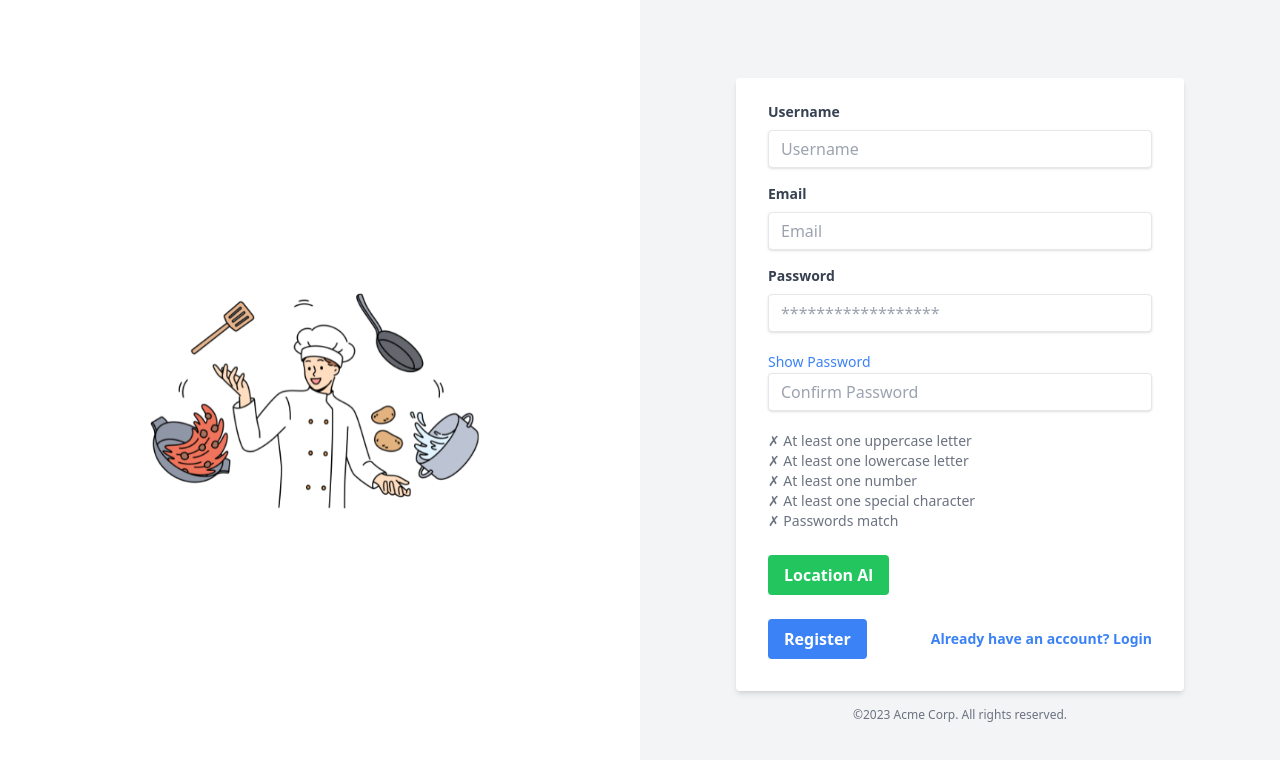
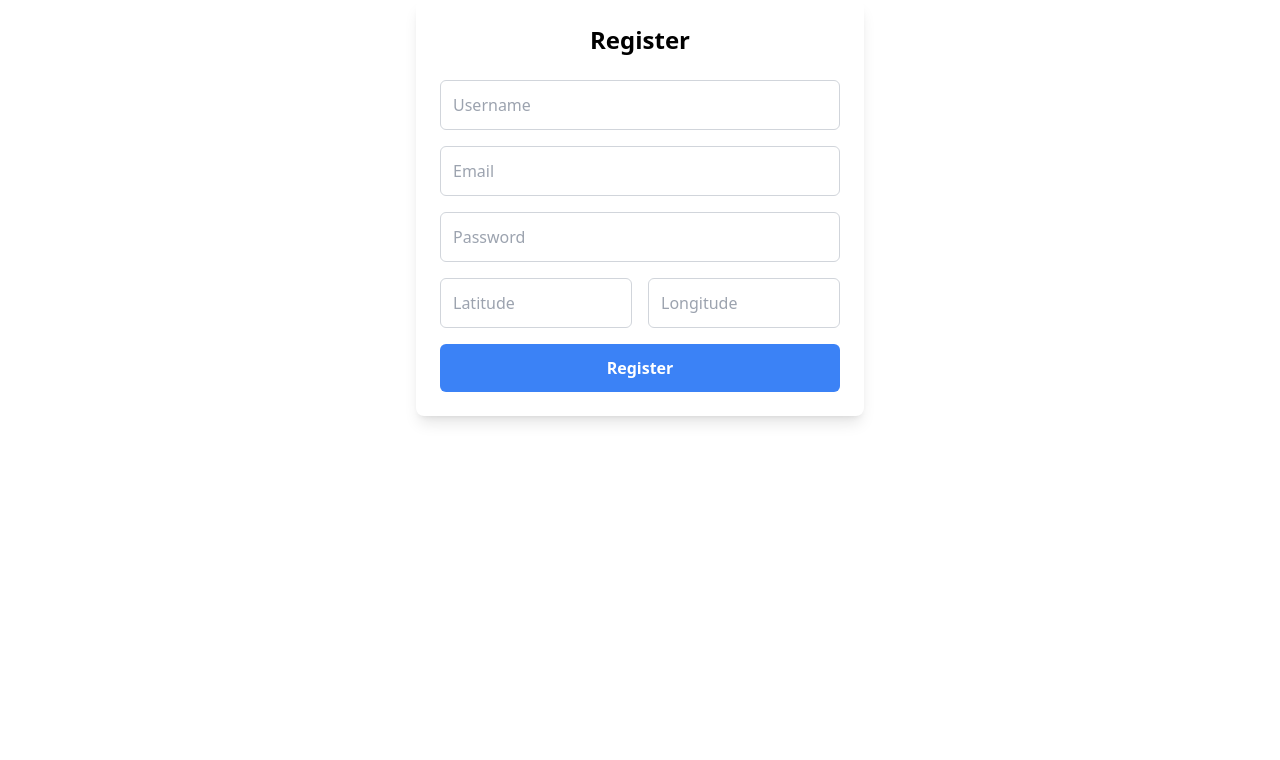
Before and after one commit to nurayarisoy/home-cooking, a Next.js app: page /register in a window 1280 px wide. Shown: the top 760 px of the page. Built offline with nearby package versions, Linux system fonts and the light colour scheme.

Commit message:
packed added

```diff
--- a/package.json
+++ b/package.json
@@ -11,7 +11,10 @@
   "dependencies": {
     "@headlessui/react": "^2.1.1",
     "@heroicons/react": "^2.1.4",
+    "@react-google-maps/api": "^2.20.3",
+    "axios": "^1.7.7",
     "bootstrap": "^5.3.3",
+    "firebase": "^11.0.2",
     "leaflet": "^1.9.4",
     "mongodb": "^6.8.0",
     "mongoose": "^8.5.1",
--- a/src/pages/lib/db.js
+++ /dev/null
@@ -1,20 +0,0 @@
-// src/lib/db.js
-
-const sqlite3 = require('sqlite3').verbose();
-
-let db;
-
-export default function dbConnect() {
-  return new Promise((resolve, reject) => {
-    if (db) {
-      return resolve(db);
-    }
-
-    db = new sqlite3.Database('./database.db', (err) => {
-      if (err) {
-        return reject(err);
-      }
-      resolve(db);
-    });
-  });
-}
--- a/src/pages/register.js
+++ b/src/pages/register.js
@@ -1,283 +1,89 @@
-import { useState } from "react";
-import Head from "next/head";
-import Link from "next/link";
+import { useState } from 'react';
+import axios from 'axios';
 
-export default function Register() {
-  const [username, setUsername] = useState("");
-  const [email, setEmail] = useState("");
-  const [password, setPassword] = useState("");
-  const [confirmPassword, setConfirmPassword] = useState("");
-  const [latitude, setLatitude] = useState("");
-  const [longitude, setLongitude] = useState("");
-
-  const [error, setError] = useState("");
-
-  const [validations, setValidations] = useState({
-    minLength: false,
-    hasUpperCase: false,
-    hasLowerCase: false,
-    hasNumber: false,
-    hasSpecialChar: false,
-    passwordsMatch: false,
-  });
-  const [showPassword, setShowPassword] = useState(false)
-  const handlePasswordChange = (e) => {
-    const value = e.target.value;
-    setPassword(value);
-
-    const updatedValidations = {
-      minLength: value.length >= 8,
-      hasUpperCase: /[A-Z]/.test(value),
-      hasLowerCase: /[a-z]/.test(value),
-      hasNumber: /[0-9]/.test(value),
-      hasSpecialChar: /[!@#$%^&*(),.?":{}|<>]/.test(value),
-      passwordsMatch: value === confirmPassword,
-    };
-
-    setValidations(updatedValidations);
-  };
-
-  const handleConfirmPasswordChange = (e) => {
-    const value = e.target.value;
-    setConfirmPassword(value);
-
-    setValidations((prevValidations) => ({
-      ...prevValidations,
-      passwordsMatch: value === password,
-    }));
-  };
-
-  const handleLocationClick = () => {
-    if (navigator.geolocation) {
-      navigator.geolocation.getCurrentPosition(
-        (position) => {
-          setLatitude(position.coords.latitude);
-          setLongitude(position.coords.longitude);
-        },
-        (error) => {
-          setError("Konum alınamadı. Lütfen tarayıcı ayarlarını kontrol edin.");
-          console.error("Location error: ", error);
-        }
-      );
-    } else {
-      console.error("Geolocation is not supported by this browser.");
-    }
-  };
+const RegisterForm = () => {
+  const [username, setUsername] = useState('');
+  const [email, setEmail] = useState('');
+  const [password, setPassword] = useState('');
+  const [latitude, setLatitude] = useState('');
+  const [longitude, setLongitude] = useState('');
 
   const handleSubmit = async (e) => {
     e.preventDefault();
-
-    if (Object.values(validations).every(Boolean)) {
     try {
-        const response = await fetch("/api/register", {
-          method: "POST",
-          headers: {
-            "Content-Type": "application/json",
-          },
-          body: JSON.stringify({
+      const response = await axios.post('/api/register', {
         username,
         email,
         password,
         latitude,
         longitude,
-          }),
       });
-        const data = await response.json();
-        if (!response.ok) {
-          setError(data.message || "Registration failed. Please try again.");
-        }
-
-        if (response.ok) {
-          router.push("/login");
-        }
-
-        console.log("Registration successful!");
+      alert(response.data.message);
     } catch (error) {
-        setError("Registration failed. Please try again later.");
-        console.error("Registration error:", error);
-      }
-    } else {
-      setError(
-        "Password must meet all the requirements and passwords must match."
-      );
+      console.error("Error registering user:", error);
     }
   };
 
   return (
-    <div className="flex flex-col md:flex-row min-h-screen bg-gray-100">
-      <Head>
-        <title>Register</title>
-        <link rel="icon" href="/favicon.ico" />
-      </Head>
-      <div
-        className="md:w-1/2 h-64 md:h-auto bg-cover bg-center"
-        style={{ backgroundImage: "url('/chef.png')" }}
-      ></div>
-      <div className="flex items-center justify-center w-full md:w-1/2 p-8">
-        <div className="w-full max-w-md">
-          <form
-            className="bg-white shadow-md rounded px-8 pt-6 pb-8 mb-4"
-            onSubmit={handleSubmit}
-          >
-            <div className="mb-4">
-              <label
-                className="block text-gray-700 text-sm font-bold mb-2"
-                htmlFor="username"
-              >
-                Username
-              </label>
+    <div className="max-w-md mx-auto bg-white p-6 rounded-lg shadow-lg">
+      <h2 className="text-2xl font-bold mb-6 text-center">Register</h2>
+      <form onSubmit={handleSubmit} className="space-y-4">
+        <div>
           <input
-                className="shadow appearance-none border rounded w-full py-2 px-3 text-gray-700 leading-tight focus:outline-none focus:shadow-outline"
-                id="username"
             type="text"
             placeholder="Username"
             value={username}
             onChange={(e) => setUsername(e.target.value)}
+            className="w-full p-3 border border-gray-300 rounded-md focus:outline-none focus:ring-2 focus:ring-blue-500"
           />
         </div>
-            <div className="mb-4">
-              <label
-                className="block text-gray-700 text-sm font-bold mb-2"
-                htmlFor="email"
-              >
-                Email
-              </label>
+        <div>
           <input
-                className="shadow appearance-none border rounded w-full py-2 px-3 text-gray-700 leading-tight focus:outline-none focus:shadow-outline"
-                id="email"
             type="email"
             placeholder="Email"
             value={email}
             onChange={(e) => setEmail(e.target.value)}
+            className="w-full p-3 border border-gray-300 rounded-md focus:outline-none focus:ring-2 focus:ring-blue-500"
           />
         </div>
-            <div className="mb-6">
-              <label
-                className="block text-gray-700 text-sm font-bold mb-2"
-                htmlFor="password"
-              >
-                Password
-              </label>
+        <div>
           <input
-                className={`shadow appearance-none border rounded w-full py-2 px-3 text-gray-700 mb-3 leading-tight focus:outline-none focus:shadow-outline ${
-                  error ? "border-red-500" : ""
-                }`}
-                id="password"
-                type={showPassword ? "text" : "password"}
-                placeholder="******************"
+            type="password"
+            placeholder="Password"
             value={password}
-                onChange={handlePasswordChange}
+            onChange={(e) => setPassword(e.target.value)}
+            className="w-full p-3 border border-gray-300 rounded-md focus:outline-none focus:ring-2 focus:ring-blue-500"
           />
-              <button
-                type="button"
-                onClick={() => setShowPassword(!showPassword)}
-                className="text-sm text-blue-500 mt-2"
-              >
-                {showPassword ? "Hide" : "Show"} Password
-              </button>
+        </div>
+        <div className="grid grid-cols-2 gap-4">
+          <div>
             <input
-                className={`shadow appearance-none border rounded w-full py-2 px-3 text-gray-700 mb-3 leading-tight focus:outline-none focus:shadow-outline ${
-                  error ? "border-red-500" : ""
-                }`}
-                id="confirmPassword"
-                type="password"
-                placeholder="Confirm Password"
-                value={confirmPassword}
-                onChange={handleConfirmPasswordChange}
+              type="number"
+              placeholder="Latitude"
+              value={latitude}
+              onChange={(e) => setLatitude(e.target.value)}
+              className="w-full p-3 border border-gray-300 rounded-md focus:outline-none focus:ring-2 focus:ring-blue-500"
             />
-              {error && <p className="text-red-500 text-xs italic">{error}</p>}
-              <div className="mt-2">
-                <p
-                  className={`text-sm ${
-                    validations.minLength ? "text-green-500" : "text-gray-500"
-                  }`}
-                >
-                  {validations.minLength && (
-                    <p className="text-green-500">Minimum 8 characters met!</p>
-                  )}
-                </p>
-                <p
-                  className={`text-sm ${
-                    validations.hasUpperCase
-                      ? "text-green-500"
-                      : "text-gray-500"
-                  }`}
-                >
-                  {validations.hasUpperCase ? "✓" : "✗"} At least one uppercase
-                  letter
-                </p>
-                <p
-                  className={`text-sm ${
-                    validations.hasLowerCase
-                      ? "text-green-500"
-                      : "text-gray-500"
-                  }`}
-                >
-                  {validations.hasLowerCase ? "✓" : "✗"} At least one lowercase
-                  letter
-                </p>
-                <p
-                  className={`text-sm ${
-                    validations.hasNumber ? "text-green-500" : "text-gray-500"
-                  }`}
-                >
-                  {validations.hasNumber ? "✓" : "✗"} At least one number
-                </p>
-                <p
-                  className={`text-sm ${
-                    validations.hasSpecialChar
-                      ? "text-green-500"
-                      : "text-gray-500"
-                  }`}
-                >
-                  {validations.hasSpecialChar ? "✓" : "✗"} At least one special
-                  character
-                </p>
-                <p
-                  className={`text-sm ${
-                    validations.passwordsMatch
-                      ? "text-green-500"
-                      : "text-gray-500"
-                  }`}
-                >
-                  {validations.passwordsMatch ? "✓" : "✗"} Passwords match
-                </p>
+          </div>
+          <div>
+            <input
+              type="number"
+              placeholder="Longitude"
+              value={longitude}
+              onChange={(e) => setLongitude(e.target.value)}
+              className="w-full p-3 border border-gray-300 rounded-md focus:outline-none focus:ring-2 focus:ring-blue-500"
+            />
           </div>
         </div>
-            <div className="mb-6">
         <button
-                type="button"
-                onClick={handleLocationClick}
-                className="bg-green-500 hover:bg-green-700 text-white font-bold py-2 px-4 rounded focus:outline-none focus:shadow-outline"
-              >
-                Location Al
-              </button>
-            </div>
-            {latitude && longitude && (
-              <div className="mb-4">
-                <p>Latitude: {latitude}</p>
-                <p>Longitude: {longitude}</p>
-              </div>
-            )}
-            <div className="flex items-center justify-between">
-              <button
-                className="bg-blue-500 hover:bg-blue-700 text-white font-bold py-2 px-4 rounded focus:outline-none focus:shadow-outline"
           type="submit"
+          className="w-full py-3 bg-blue-500 text-white font-bold rounded-md hover:bg-blue-600 focus:outline-none focus:ring-2 focus:ring-blue-500"
         >
           Register
         </button>
-              <Link href="/login" legacyBehavior>
-                <a className="inline-block align-baseline font-bold text-sm text-blue-500 hover:text-blue-800">
-                  Already have an account? Login
-                </a>
-              </Link>
-            </div>
       </form>
-          <p className="text-center text-gray-500 text-xs">
-            &copy;2023 Acme Corp. All rights reserved.
-          </p>
-        </div>
-      </div>
     </div>
   );
-}
+};
+
+export default RegisterForm;
```
Also changed, not shown: firebaseConfig.js (added, +28 -0 lines), src/pages/api/register.js (+34 -47 lines), 2 other files (tests, documents, lock files or other folders). Lines whose indentation alone changed are shown as unchanged.
